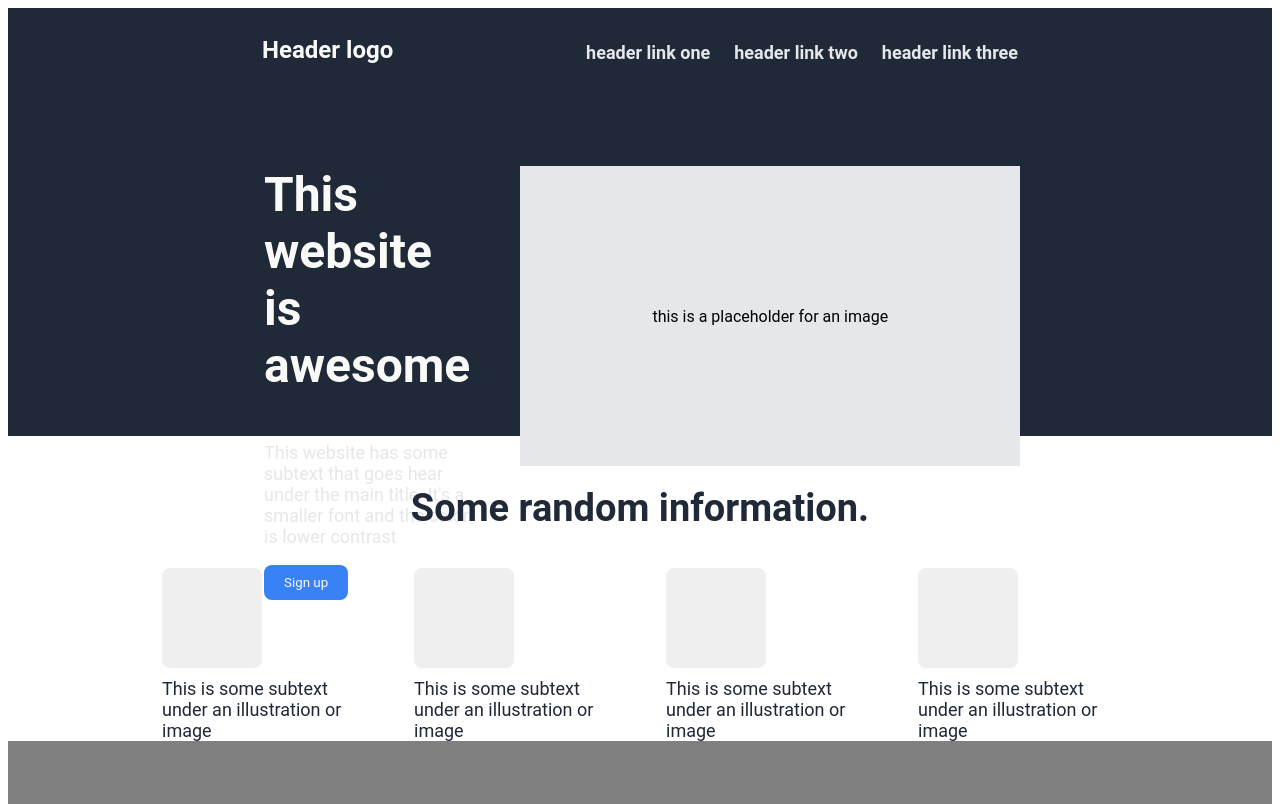
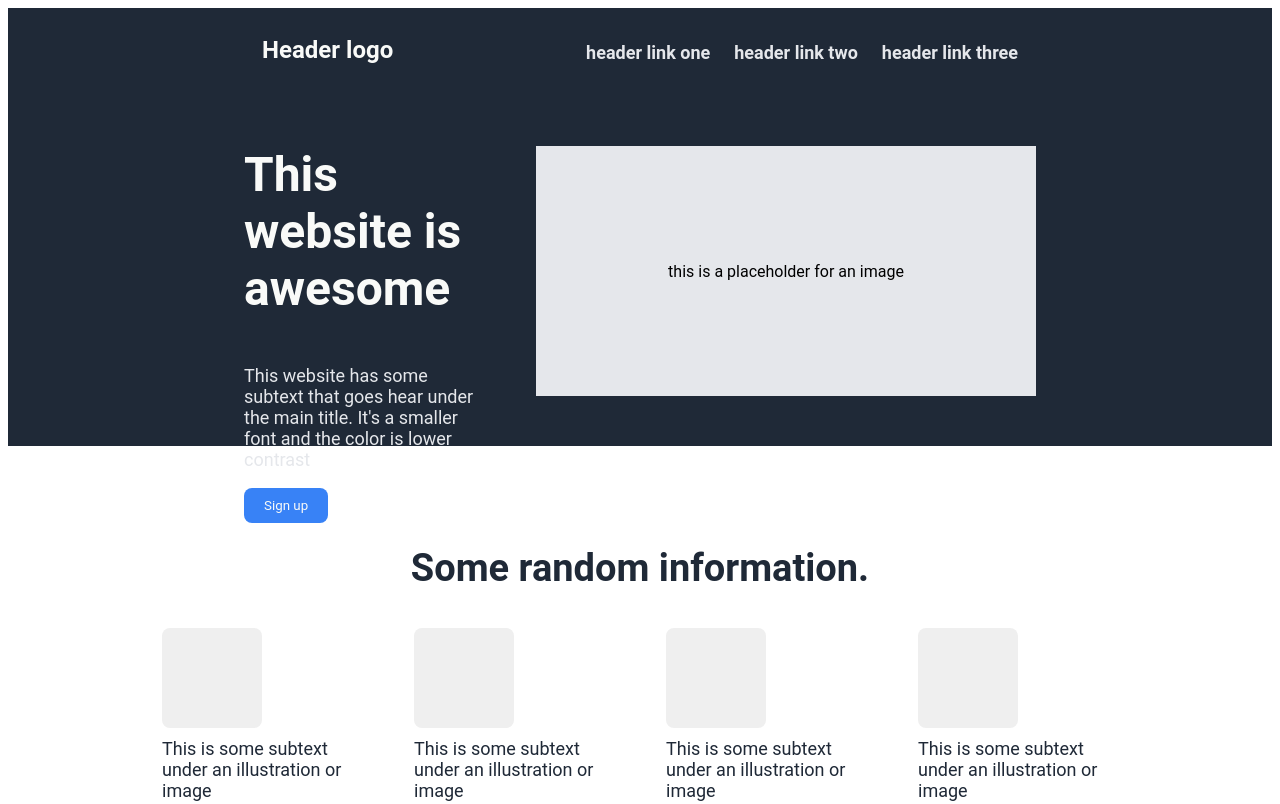
Before and after one commit to anna-brol/Landing-Page, a plain HTML site: page index.html in a window 1280 px wide. Shown: the top 804 px of the page. Drawn offline with Linux system fonts and the light colour scheme.

Commit message:
Add style

```diff
--- a/style.css
+++ b/style.css
@@ -60,12 +60,12 @@ body {
   .container {
     display: flex;
     background: #1F2937;
-    border: 4px solid #1F2937;
-    height: 300px;
+    height: 250px;
     flex: 1;
     flex-direction: row;
-    padding: 16px;
     gap: 50px;
+    margin-bottom: 100px;
+    padding-bottom: 100px;
   }
 
   .button {
@@ -103,6 +103,7 @@ body {
     display: flex;
     justify-content: center;
     gap: 52px;
+    margin-bottom: 100px;
   }
 
   .info {
```
